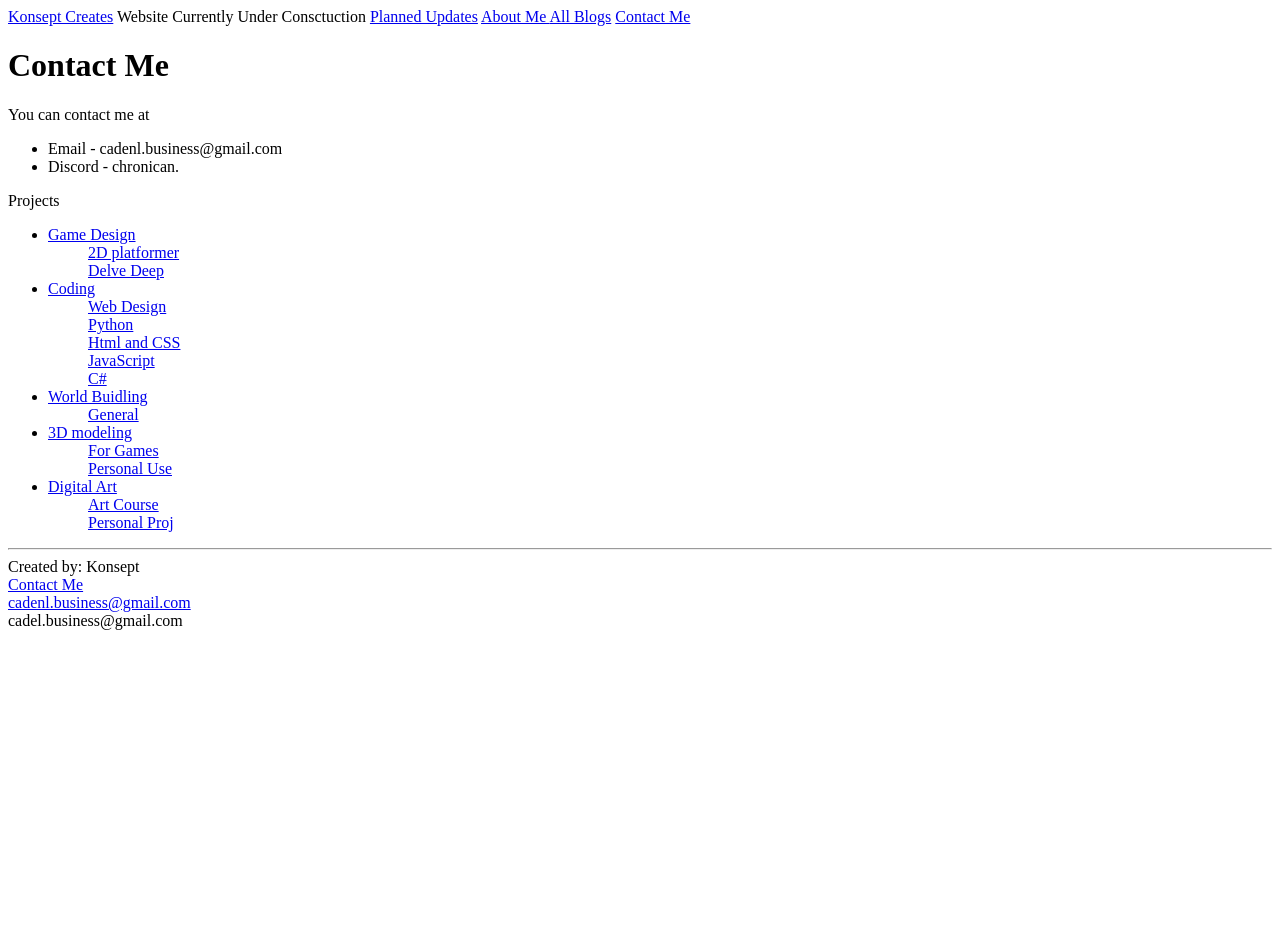
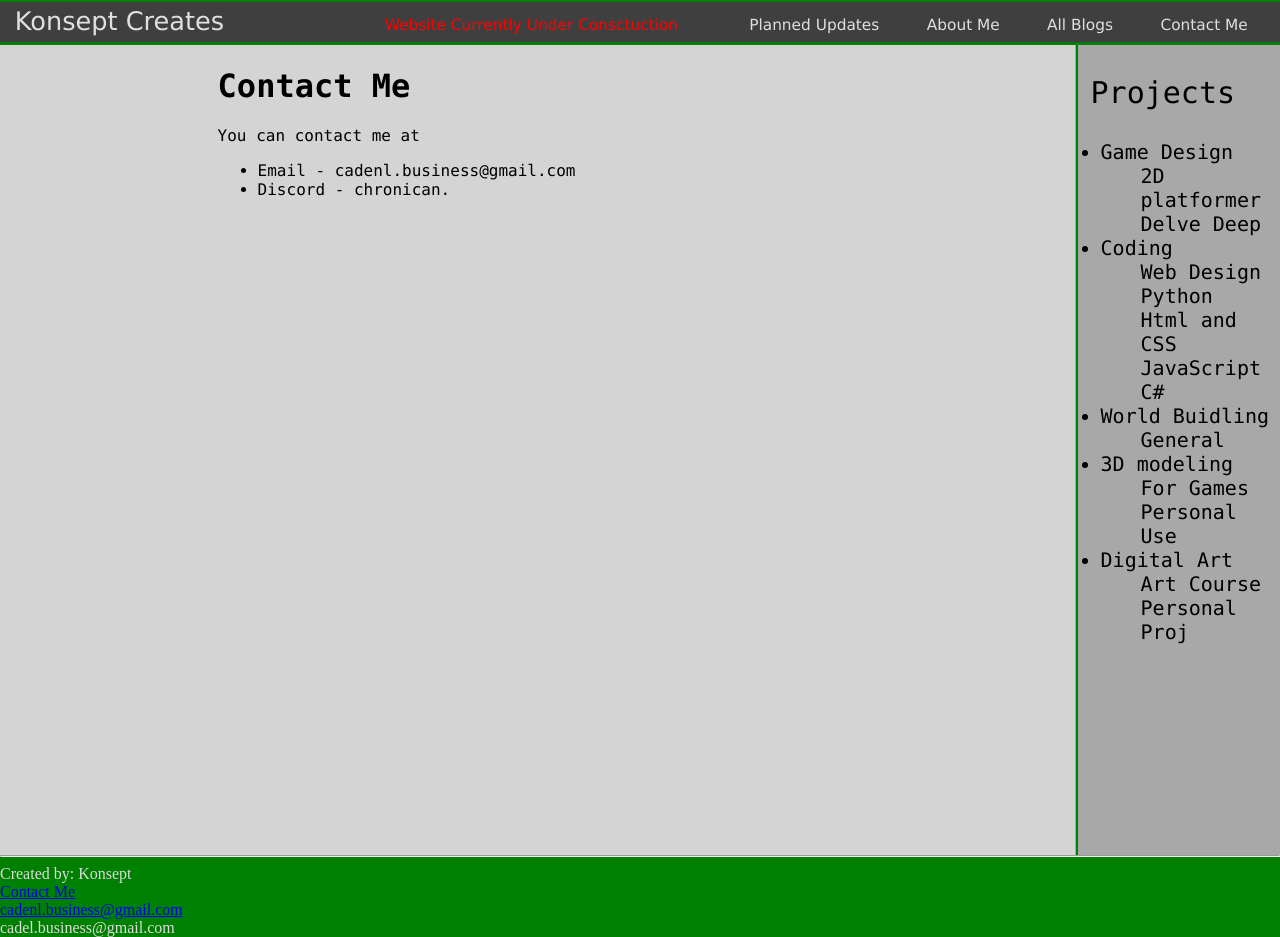
Before and after one commit to Kons3pt/blog-website-testing, a plain HTML site: page header/contactMe.html in a window 1280 px wide. Before the commit the page ends 800 px from the top, so only its background shows below. Drawn offline with Linux system fonts and the light colour scheme; files that its build step writes are made by us from their sources; a script that the page names is missing.

Commit message:
Update contactMe.html

```diff
--- a/header/contactMe.html
+++ b/header/contactMe.html
@@ -6,7 +6,7 @@
 
         <title> CadenL Blog </title>
         <meta charset="utf-8">
-        <link href="/blog website first/style.css" rel="stylesheet" type="text/css" />
+        <link href="style.css" rel="stylesheet" type="text/css" />
         <link rel="icon" type="image/png" href="images/website logo.png">
         <meta name="viewport" content="width=device-width">
     </head>
@@ -15,12 +15,12 @@
 
         <header>
             <nav id="header">
-                <a id="homeButton" class="top"href="/blog website first/index.html">Konsept Creates</a>
+                <a id="homeButton" class="top"href="index.html">Konsept Creates</a>
                 <a id="statement">Website Currently Under Consctuction</a>
-                <a id="planned" class="top" href="/blog website first/header/plannedUpdates.html">Planned Updates</a>
-                <a id="aboueMeButton" class="top" href="/blog website first/header/aboutMe.html"> About Me </a>
-                <a id="allBlogsButton" class="top" href="/blog website first/header/All Blogs.html">All Blogs</a>
-                <a id="contactMeButton" class="top" href="/blog website first/header/contactMe.html">Contact Me</a><br>
+                <a id="planned" class="top" href="header/plannedUpdates.html">Planned Updates</a>
+                <a id="aboueMeButton" class="top" href="header/aboutMe.html"> About Me </a>
+                <a id="allBlogsButton" class="top" href="header/All Blogs.html">All Blogs</a>
+                <a id="contactMeButton" class="top" href="header/contactMe.html">Contact Me</a><br>
             </nav>
         </header>
 
@@ -44,35 +44,35 @@
                 <aside id="side">
                     <p id="projects">Projects</p>
                     <ul id="list">
-                        <li><a href="/blog website first/Projects/gameDesign.html" class="noDecor">Game Design</a></li>
+                        <li><a href="Projects/gameDesign.html" class="noDecor">Game Design</a></li>
                         <ul>
-                            <a href="/blog website first/Projects/child projects/2Dplatformer.html" class="child">2D platformer </a> <br>
-                            <a href="/blog website first/Projects/child projects/delveDeep.html" class="child">Delve Deep</a>
+                            <a href="Projects/child projects/2Dplatformer.html" class="child">2D platformer </a> <br>
+                            <a href="Projects/child projects/delveDeep.html" class="child">Delve Deep</a>
                         </ul>
-                        <li><a href ="/blog website first/Projects/coding.html" class="noDecor">Coding</a></li>
+                        <li><a href ="Projects/coding.html" class="noDecor">Coding</a></li>
                         <ul>
-                            <a href="/blog website first/Projects/child projects/webDesign.html" class="child">Web Design</a><br>
-                            <a href="/blog website first/Projects/child projects/python.html" class="child">Python</a><br>
-                            <a href="/blog website first/Projects/child projects/htmlAndCSS.html" class="child">Html and CSS</a><br>
-                            <a href="/blog website first/Projects/child projects/javaScript.html" class="child">JavaScript</a><br>
-                            <a href="/blog website first/Projects/child projects/C#.html" class="child">C#</a>
+                            <a href="Projects/child projects/webDesign.html" class="child">Web Design</a><br>
+                            <a href="Projects/child projects/python.html" class="child">Python</a><br>
+                            <a href="Projects/child projects/htmlAndCSS.html" class="child">Html and CSS</a><br>
+                            <a href="Projects/child projects/javaScript.html" class="child">JavaScript</a><br>
+                            <a href="Projects/child projects/C#.html" class="child">C#</a>
 
 
                         </ul>
-                        <li><a href ="/blog website first/Projects/worldBuilding.html" class="noDecor">World Buidling</a></li>
+                        <li><a href ="Projects/worldBuilding.html" class="noDecor">World Buidling</a></li>
                         <ul>
-                            <a href="/blog website first/Projects/child projects/general.html" class="child">General</a><br>
+                            <a href="Projects/child projects/general.html" class="child">General</a><br>
                         </ul>
 
-                        <li><a href ="/blog website first/Projects/3DModeling.html" class="noDecor">3D modeling</a></li>
+                        <li><a href ="Projects/3DModeling.html" class="noDecor">3D modeling</a></li>
                         <ul>
-                            <a href="/blog website first/Projects/child projects/forGames.html" class="child">For Games</a><br>
-                            <a href="/blog website first/Projects/child projects/personalUse.html" class="child">Personal Use</a>
+                            <a href="Projects/child projects/forGames.html" class="child">For Games</a><br>
+                            <a href="Projects/child projects/personalUse.html" class="child">Personal Use</a>
                         </ul>
-                        <li ><a href="/blog website first/Projects/digitalArt.html" class="noDecor">Digital Art</a></li>
+                        <li ><a href="Projects/digitalArt.html" class="noDecor">Digital Art</a></li>
                         <ul>
-                            <a href ="/blog website first/Projects/child projects/artCourse.html"class = "child">Art Course</a><br>
-                            <a href="/blog website first/Projects/child projects/personalProjects.html"  class="child">Personal Proj</a>
+                            <a href ="Projects/child projects/artCourse.html"class = "child">Art Course</a><br>
+                            <a href="Projects/child projects/personalProjects.html"  class="child">Personal Proj</a>
                         </ul>
                     </ul>
                 </aside>
@@ -86,7 +86,7 @@
             <div>
                 <hr>
             Created by: Konsept<br>
-            <a href="/blog website first/header/contactMe.html">Contact Me</a><br>
+            <a href="header/contactMe.html">Contact Me</a><br>
             <a href="mailto:cadenl.business@gmail.com">cadenl.business@gmail.com </a><br>
             <par>cadel.business@gmail.com</par>
             </div>
```
